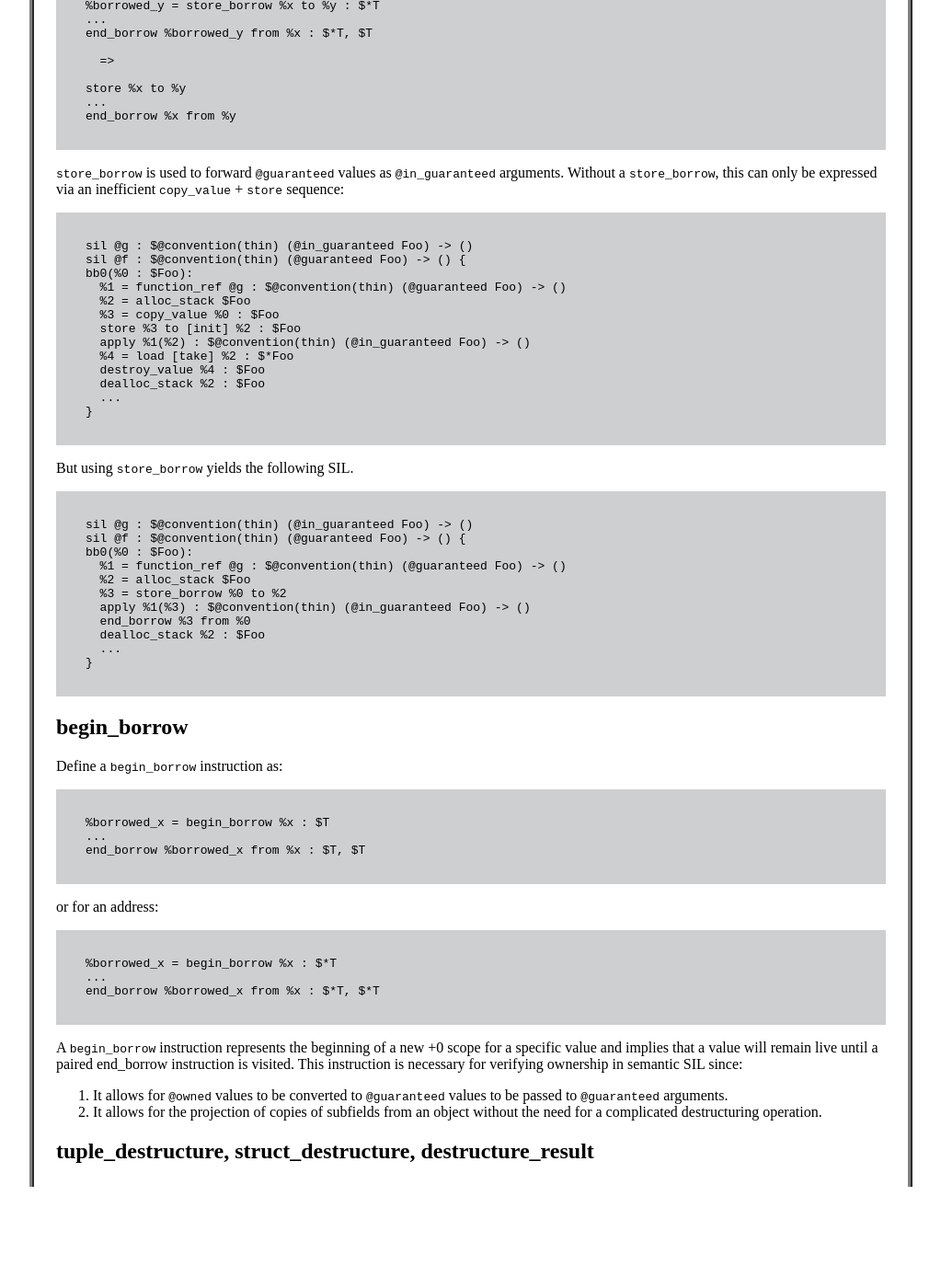
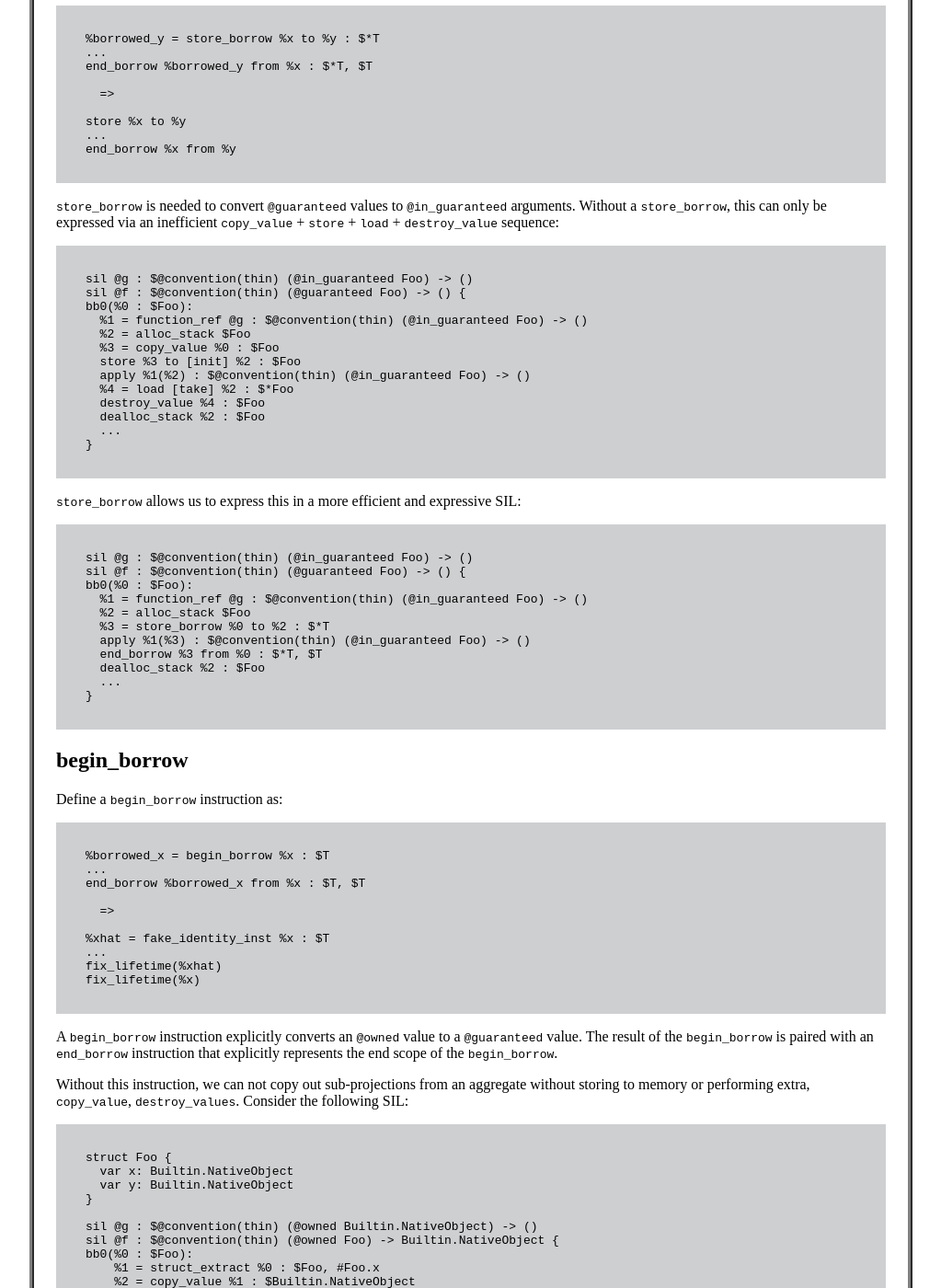
Before and after one commit to gottesmm/gottesmm.github.io, a Jekyll site: the page built from proposals/sil-ownership-value-ssa-operations.md, in a window 1280 px wide and 1400 px high, scrolled down 679 px. Shown: the whole window at 92% size, without its empty margins (128-1151 px from the left). Built offline with Jekyll 4.4.1, drawn with Linux system fonts in a browser that asks for light colours; before the commit the page ends 1977 px from its top, so only the background shows below that; some of the changed text lies outside the part shown.

Commit message:
More updates to sil-ownership-value-ssa-operation.

```diff
--- a/proposals/sil-ownership-value-ssa-operations.md
+++ b/proposals/sil-ownership-value-ssa-operations.md
@@ -21,28 +21,27 @@
 
 This document proposes the addition of the following new SIL instructions:
 
-  a. store_borrow
-  b. begin_borrow
-  c. tuple_destructure, struct_destructure, destructure_result
+1. `store_borrow`
+2. `begin_borrow`
+3. `tuple_destructure`, `struct_destructure`, `destructure_result`
 
-These are necessary to express the following operations:
+These are necessary to express the following operations in SILGen:
 
 1. Passing an `@guaranteed` value to an `@in_guaranteed` argument without
-   copy. (store_borrow)
+   copy. (`store_borrow`)
 <!-- 2. Passing an `@owned` value as an `@inout` argument without
    copy. (store_borrow [inout], end_inout_borrow) -->
 3. Copying a field from an `@owned` aggregate without consuming the
-   aggregate. (begin_borrow)
-4. Passing an `@owned` value as an `@guaranteed` argument without
-   copy. (begin_borrow)
-5. Performing a destructure [take] operation when emitting multiply operations
-   in a statement. (tuple_destructure, struct_destructure, destructure_result).
+   aggregate. (`begin_borrow`)
+4. Passing an `@owned` value as an `@guaranteed` argument (`begin_borrow`)
+5. Performing a destructure take operation when emitting multiply operations
+   in a statement. (`tuple_destructure`, `struct_destructure`, `destructure_result`).
 
 # Definitions
 
 ## store_borrow
 
-Define a `store_borrow` instruction as:
+Define `store_borrow` as:
 
     %borrowed_y = store_borrow %x to %y : $*T
     ...
@@ -54,14 +53,14 @@
     ...
     end_borrow %x from %y
 
-`store_borrow` is used to forward `@guaranteed` values as `@in_guaranteed`
+`store_borrow` is needed to convert `@guaranteed` values to `@in_guaranteed`
 arguments. Without a `store_borrow`, this can only be expressed via an
-inefficient `copy_value` + `store` sequence:
+inefficient `copy_value` + `store` + `load` + `destroy_value` sequence:
 
     sil @g : $@convention(thin) (@in_guaranteed Foo) -> ()
     sil @f : $@convention(thin) (@guaranteed Foo) -> () {
     bb0(%0 : $Foo):
-      %1 = function_ref @g : $@convention(thin) (@guaranteed Foo) -> ()
+      %1 = function_ref @g : $@convention(thin) (@in_guaranteed Foo) -> ()
       %2 = alloc_stack $Foo
       %3 = copy_value %0 : $Foo
       store %3 to [init] %2 : $Foo
@@ -72,70 +71,19 @@
       ...
     }
 
-But using `store_borrow` yields the following SIL.
+`store_borrow` allows us to express this in a more efficient and expressive SIL:
 
     sil @g : $@convention(thin) (@in_guaranteed Foo) -> ()
     sil @f : $@convention(thin) (@guaranteed Foo) -> () {
     bb0(%0 : $Foo):
-      %1 = function_ref @g : $@convention(thin) (@guaranteed Foo) -> ()
+      %1 = function_ref @g : $@convention(thin) (@in_guaranteed Foo) -> ()
       %2 = alloc_stack $Foo
-      %3 = store_borrow %0 to %2
+      %3 = store_borrow %0 to %2 : $*T
       apply %1(%3) : $@convention(thin) (@in_guaranteed Foo) -> ()
-      end_borrow %3 from %0
+      end_borrow %3 from %0 : $*T, $T
       dealloc_stack %2 : $Foo
       ...
     }
-
-<!--
-## store_borrow [inout] and end_inout_borrow
-
-Define `store_borrow [inout]` and `end_inout_borrow` as follows:
-
-    %2 = store_borrow %1 to [inout] %0 : $*T
-    apply %f(%2) : $@convention(thin) (@inout T) -> ()
-    %3 = end_inout_borrow %2 from %1 : $*T, $T
-
-    =>
-
-    store %1 to %0 : $*T
-    apply %f(%0) : $@convention(thin) (@inout T) -> ()
-
-A `store_borrow [inout]` instruction is used to convert `@owned` values to
-`@inout` parameters without performing a copy. The `end_inout_borrow` represents
-the end of the mutable borrow scope and lowers to a written back value. Today this can only be expressed
-using a `copy_value`+`store`+`load`+`destroy_value` sequence:
-
-    sil @g : $@convention(thin) (@inout Foo) -> ()
-    sil @f : $@convention(thin) (@owned Foo) -> () {
-    bb0(%0 : $Foo):
-      %1 = function_ref @g : $@convention(thin) (@guaranteed Foo) -> ()
-      %2 = alloc_stack $Foo
-      %3 = copy_value %0 : $Foo
-      store %3 to [init] %2 : $*Foo
-      apply %1(%2) : $@convention(thin) (@inout Foo) -> ()
-      %4 = load [take] %2 : $*Foo
-      destroy_value %4 : $Foo
-      dealloc_stack %2 : $Foo
-      destroy_value %1
-      ...
-    }
-
-Using `store_borrow [inout]` and `end_inout_borrow` (see below), we can express
-the same SIL without a copy as:
-
-    sil @g : $@convention(thin) (@inout Foo) -> ()
-    sil @f : $@convention(thin) (@owned Foo) -> () {
-    bb0(%0 : $Foo):
-      %1 = function_ref @g : $@convention(thin) (@guaranteed Foo) -> ()
-      %2 = alloc_stack $Foo
-      %3 = store_borrow %0 to [inout] %2 : $*Foo
-      apply %1(%3) : $@convention(thin) (@inout Foo) -> ()
-      %4 = end_inout_borrow %3 from %0 : $*Foo, $Foo
-      dealloc_stack %2 : $Foo
-      destroy_value %1
-      ...
-    }
--->
 
 ## begin_borrow
 
@@ -145,20 +93,146 @@
     ...
     end_borrow %borrowed_x from %x : $T, $T
 
-or for an address:
+      =>
 
-    %borrowed_x = begin_borrow %x : $*T
+    %xhat = fake_identity_inst %x : $T
     ...
-    end_borrow %borrowed_x from %x : $*T, $*T
+    fix_lifetime(%xhat)
+    fix_lifetime(%x)
 
-A `begin_borrow` instruction represents the beginning of a new +0 scope for a
-specific value and implies that a value will remain live until a paired
-end_borrow instruction is visited. This instruction is necessary for verifying
-ownership in semantic SIL since:
+A `begin_borrow` instruction explicitly converts an `@owned` value to a
+`@guaranteed` value. The result of the `begin_borrow` is paired with an
+`end_borrow` instruction that explicitly represents the end scope of the
+`begin_borrow`.
 
-1. It allows for `@owned` values to be converted to `@guaranteed` values to be
-   passed to `@guaranteed` arguments.
-2. It allows for the projection of copies of subfields from an object without
-   the need for a complicated destructuring operation.
+Without this instruction, we can not copy out sub-projections from an aggregate
+without storing to memory or performing extra, `copy_value`,
+`destroy_values`. Consider the following SIL:
+
+    struct Foo {
+      var x: Builtin.NativeObject
+      var y: Builtin.NativeObject
+    }
+
+    sil @g : $@convention(thin) (@owned Builtin.NativeObject) -> ()
+    sil @f : $@convention(thin) (@owned Foo) -> Builtin.NativeObject {
+    bb0(%0 : $Foo):
+        %1 = struct_extract %0 : $Foo, #Foo.x
+        %2 = copy_value %1 : $Builtin.NativeObject
+        %3 = function_ref @g : $@convention(thin) (@owned Foo) -> ()
+        %4 = apply %3(%0) : $@convention(thin) (@owned Foo) -> ()
+        return %2 : $Builtin.NativeObject
+    }
+
+In Semantic SIL this is illegal since `%0` is consumed by `%1` and `%4`. We
+could express this via a destructure take operation (see below), but we would
+need to introduce to copy and destroy `#Foo.y` unnecessarily:
+
+    sil @g : $@convention(thin) (@owned Builtin.NativeObject) -> ()
+    sil @f : $@convention(thin) (@owned Foo) -> Builtin.NativeObject {
+    bb0(%0 : $Foo):
+        %1 = copy_value %0 : $Foo
+        %2 = struct_destructure $1 : $Foo
+        %3 = destructure_result %2 : #Foo.x
+        %4 = destructure_result %2 : #Foo.y
+        %5 = function_ref @g : $@convention(thin) (@owned Foo) -> ()
+        apply %5(%0) : $@convention(thin) (@owned Foo) -> ()
+        destroy_value %4 : $Builtin.NativeObject
+        return %3 : $Builtin.NativeObject
+    }
+
+But using `begin_borrow`, this operation can be expressed as:
+
+    sil @g : $@convention(thin) (@owned Builtin.NativeObject) -> ()
+    sil @f : $@convention(thin) (@owned Foo) -> Builtin.NativeObject {
+    bb0(%0 : $Foo):
+        %1 = begin_borrow %0 : $Foo
+        %2 = struct_extract %1 : $Foo, #Foo.x
+        %3 = copy_value %2 : $Builtin.NativeObject
+        end_borrow %1 from %0 : $Foo, $Foo
+        %4 = function_ref @g : $@convention(thin) (@owned Foo) -> ()
+        apply %4(%0) : $@convention(thin) (@owned Foo) -> ()
+        return %3 : $Builtin.NativeObject
+    }
 
 ## tuple_destructure, struct_destructure, destructure_result
+
+In SILGen, take operations are used to forward values in between sub-expressions
+of a statement. Consider the following psuedo-Swift:
+
+    struct S {
+        var x: Builtin.NativeObject
+        var y: Builtin.NativeObject
+    }
+
+    func bar1(s: S) -> S { return s }
+    func bar2(x: Builtin.NativeObject) -> () { ... }
+    func foo(s: S) {
+        bar2(bar1(s).x)
+    }
+
+This will approximately lower to the following SIL today:
+
+    sil @bar1 : $@convention(thin) <T> (@in T) -> @out T {
+    bb0(%0 : $*T, %1 : $*T):
+        copy_addr [take] %1 to [init] %0 : $*T
+        return
+    }
+
+    sil @bar2 : $@convention(thin) (@owned Builtin.NativeObject) -> () { ... }
+
+    sil @foo : $@convention(thin) (@owned S) -> () {
+    bb0(%0 : $S):
+        %1 = function_ref @bar1 : $@convention(thin) (@owned S) -> @owned S
+        %2 = copy_value %0 : $S
+        %3 = apply %1(%2) : $@convention(thin) (@owned S) -> @owned S
+        %4 = struct_extract %3 : $S, #S.x
+        %5 = struct_extract %3 : $S, #S.y
+        %6 = function_ref @bar2 : $@convention(thin) (@owned Builtin.NativeObject) -> ()
+        apply %6(%4) : $@convention(thin) (@owned Builtin.NativeObject) -> ()
+        destroy_value %5 : $Builtin.NativeObject
+        dealloc_stack %1 : $*S
+        destroy_value %0 : $S
+    }
+
+This is invalid semantic SIL since %3 is consumed twice, once by `%4` and a
+second time by `%5`. We could use the `begin_borrow` trick from above to copy
+only `%4`, but we would still in such a case, have to destroy all of `%3`,
+implying an unneeded `destroy_value` operation:
+
+    sil @foo : $@convention(thin) (@owned S) -> () {
+    bb0(%0 : $S):
+        %1 = function_ref @bar1 : $@convention(thin) (@owned S) -> @owned S
+        %2 = copy_value %0 : $S
+        %3 = apply %1(%2) : $@convention(thin) (@owned S) -> @owned S
+        %4 = begin_borrow %3 : $S
+        %5 = struct_extract %4 : $S, #S.x
+        %6 = copy_value %5 : $Builtin.NativeObject
+        end_borrow %4 from %3 : $S, $S
+        %7 = function_ref @bar2 : $@convention(thin) (@owned Builtin.NativeObject) -> ()
+        apply %6(%5) : $@convention(thin) (@owned Builtin.NativeObject) -> ()
+        destroy_value %3 : $S
+        dealloc_stack %1 : $*S
+        destroy_value %0 : $S
+    }
+
+To represent this code sequence optimally, we instead use a take destructuring
+operation:
+
+    sil @foo : $@convention(thin) (@owned S) -> () {
+    bb0(%0 : $S):
+        %1 = function_ref @bar1 : $@convention(thin) (@owned S) -> @owned S
+        %2 = copy_value %0 : $S
+        %3 = apply %1(%2) : $@convention(thin) (@owned S) -> @owned S
+        %4 = struct_destructure $3 : $Foo
+        %5 = destructure_result %4 : #Foo.x
+        %6 = destructure_result %4 : #Foo.y
+        %7 = function_ref @bar2 : $@convention(thin) (@owned Builtin.NativeObject) -> ()
+        apply %7(%5) : $@convention(thin) (@owned Builtin.NativeObject) -> ()
+        destroy_value %6 : $Builtin.NativeObject
+        dealloc_stack %1 : $*S
+        destroy_value %0 : $S
+    }
+
+yielding optimal SILGen code that can be optimized down to 2 `destroy_value`,
+one on each field of `%0`.
```
